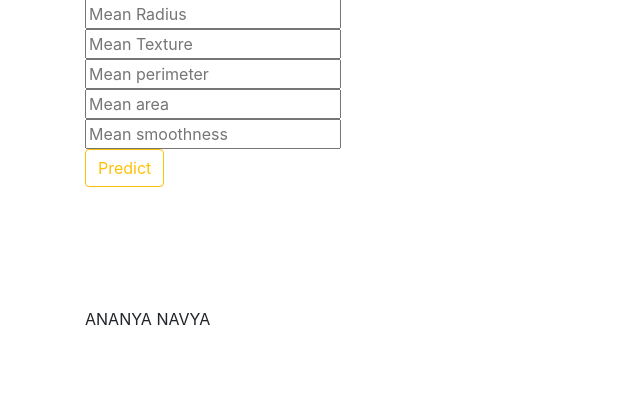
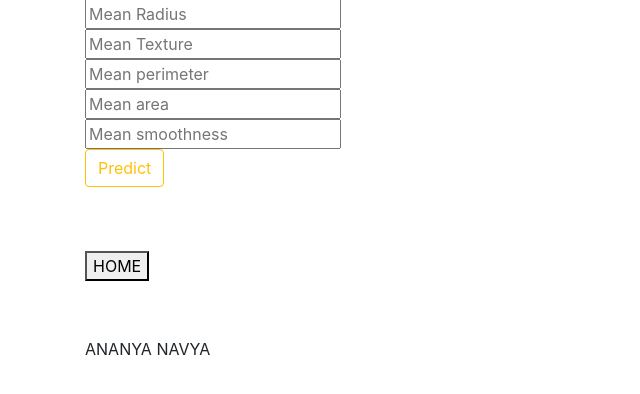
Before and after one commit to Ananyaa147/BreastCancer, a Flask app: page / in a window 1280 px wide. Shown: the part 81-475 px from the top of the page, without its empty margins (0-640 px from the left). Run offline with Flask 2, Linux system fonts and the light colour scheme; parts of the project's set-up code (start-up, migrations or seed data) failed here and were passed over; some libraries are stand-ins or nearby versions.

Commit message:
Update home.html

```diff
--- a/templates/home.html
+++ b/templates/home.html
@@ -47,6 +47,8 @@
 
         <br>
         <br>
+        <div><a href="https://healthnomic.herokuapp.com/" class="icon-link">
+        <button type="button">HOME</button></div></a>
 
         <h3><strong>{{ prediction_text }}</strong></h3>
 
```
